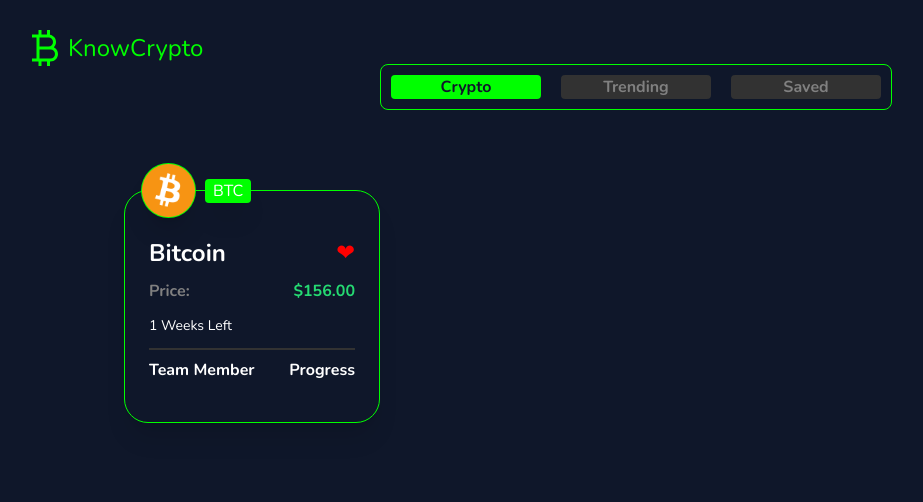
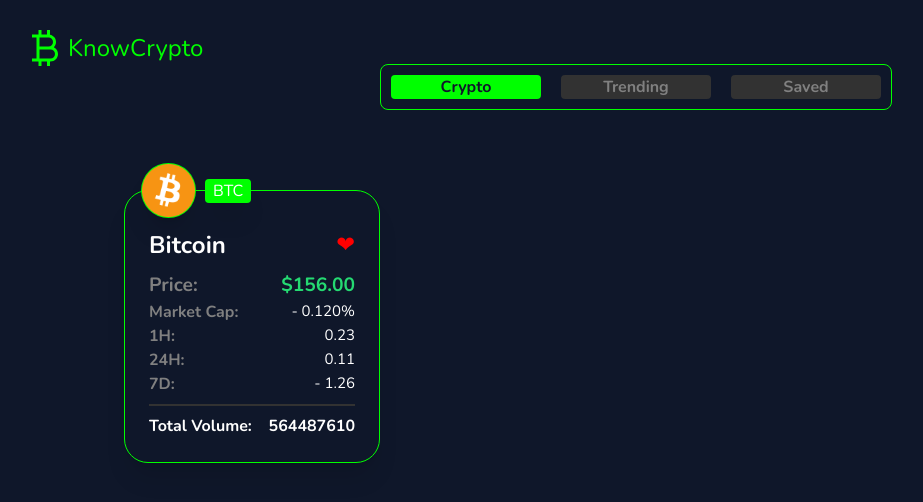
Before and after one commit to danishzayan/KnowCrypto, a React (Vite) app: page / in a window 1280 px wide. Shown: the top 502 px of the page, without its empty margins (4-927 px from the left). Built offline with nearby package versions, Linux system fonts and the light colour scheme; no server answers.

Commit message:
card done

```diff
--- a/src/components/CardComponent.jsx
+++ b/src/components/CardComponent.jsx
@@ -7,7 +7,7 @@ const CardComponent = () => {
 
   return (
     <div className="grid grid-cols-1 gap-4 sm:grid-cols-2 md:grid-cols-3 lg:grid-cols-4">
-      <div className="relative border border-lightgreen py-6 px-6 rounded-3xl w-64 my-4 shadow-xl">
+      <div className="relative border border-lightgreen py-4 px-6 rounded-3xl w-64 my-4 shadow-xl">
         <div className="flex items-center absolute rounded-full py-[1px] px-[1px] shadow-xl bg-lightgreen left-4 -top-7">
          <img src={bitcoin} className='w-[3.3rem] h-[3.3rem]' alt="" />
         </div>
@@ -17,21 +17,34 @@ const CardComponent = () => {
           <p className="text-[1.5rem] font-semibold  my-2">Bitcoin</p>
           <p className="text-[1.4rem] text-[red]">❤</p>
           </div>
-          <div className="flex justify-between text-[1rem]">
+          <div className="flex justify-between text-[1.2rem]">
             <p className='text-gray-100 font-semibold'>Price:</p>
             <p className='text-green font-bold'>$156.00</p>
           </div>
-          <div className="flex space-x-2 text-gray-400 text-sm my-3">
-            <p>1 Weeks Left</p>
+          <div className="flex justify-between text-[1rem]">
+            <p className='text-gray-100 font-semibold'>Market Cap:</p>
+            <p className='text-[15px]'>- 0.120%</p>
           </div>
-          <div className="border-t-2"></div>
+          <div className="flex justify-between text-[1rem]">
+            <p className='text-gray-100 font-semibold'>1H:</p>
+            <p className='text-[15px]'>0.23</p>
+          </div>
+          <div className="flex justify-between text-[1rem]">
+            <p className='text-gray-100 font-semibold'>24H:</p>
+            <p className='text-[15px]'>0.11</p>
+          </div>
+          <div className="flex justify-between text-[1rem]">
+            <p className='text-gray-100 font-semibold'>7D:</p>
+            <p className='text-[15px]'>- 1.26</p>
+          </div>
+          <div className='border-t-2 border-gray-200 mt-2'></div>
 
           <div className="flex justify-between">
             <div className="my-2">
-              <p className="font-semibold text-base mb-2">Team Member</p>
+              <p className="font-semibold text-base">Total Volume:</p>
             </div>
             <div className="my-2">
-              <p className="font-semibold text-base mb-2">Progress</p>
+              <p className="font-semibold text-base">564487610</p>
             </div>
           </div>
         </div>
```
